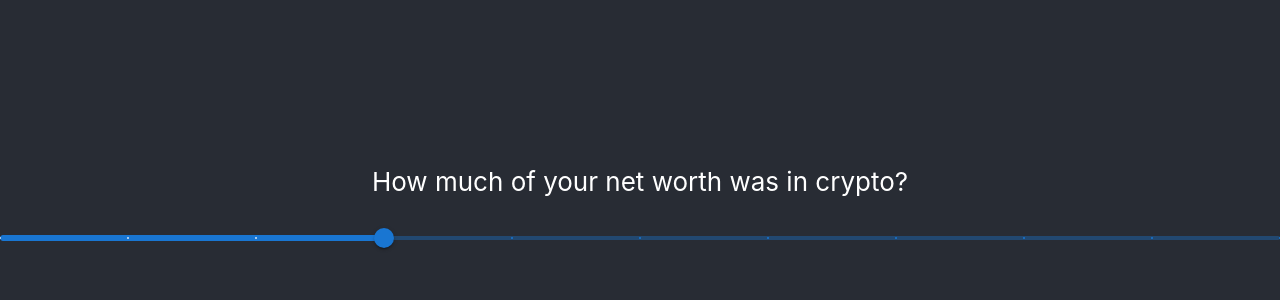
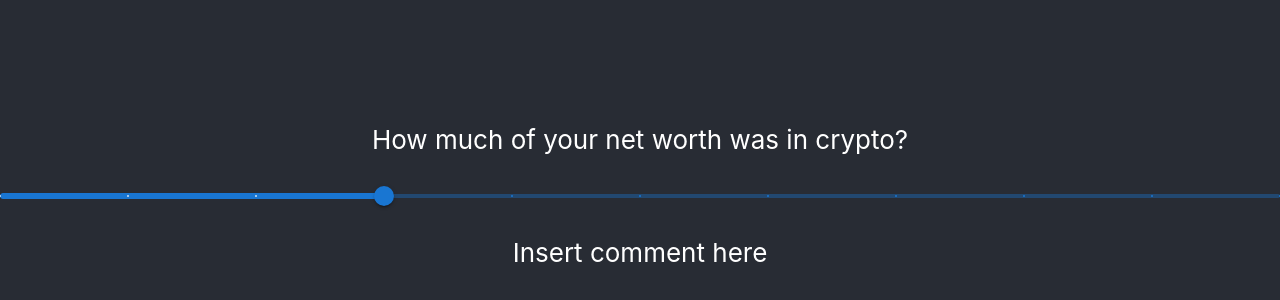
Before and after one commit to billionshealth/how-poor, a React (Create React App) app: page / in a window 1280 px wide. Shown: the part 204-504 px from the top of the page. Built offline with nearby package versions, Linux system fonts and the light colour scheme.

Commit message:
add conditional comment based on amount

```diff
--- a/src/App.js
+++ b/src/App.js
@@ -32,6 +32,72 @@ function App() {
         max={100}
         />
 
+        {value === 0 && (
+                <p>
+                Insert comment here
+              </p>
+        )}
+
+        {value === 10 && (
+                <p>
+                Insert comment here
+              </p>
+        )}
+
+        {value === 20 && (
+                <p>
+                Insert comment here
+              </p>
+        )}
+
+        {value === 30 && (
+                <p>
+                Insert comment here
+              </p>
+        )}
+
+        {value === 40  && (
+                <p>
+                Insert comment here
+              </p>
+        )}
+
+        {value === 50 && (
+                <p>
+                Insert comment here
+              </p>
+        )}
+
+        {value === 60 && (
+                <p>
+                Insert comment here
+              </p>
+        )}
+
+        {value === 70 && (
+                <p>
+                Insert comment here
+              </p>
+        )}
+
+        {value === 80 && (
+                <p>
+                Insert comment here
+              </p>
+        )}
+
+        {value === 90 && (
+                <p>
+                Insert comment here (90 percent!)
+              </p>
+        )}
+
+        {value === 100 && (
+                <p>
+                This is where the text goes based on your amount.
+              </p>
+        )}
+
     </div>
   );
 }
```
